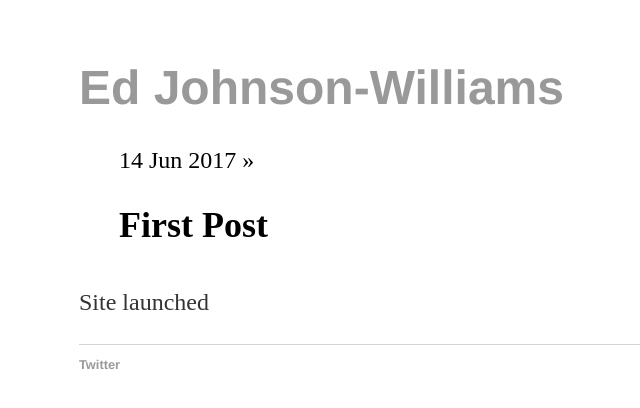
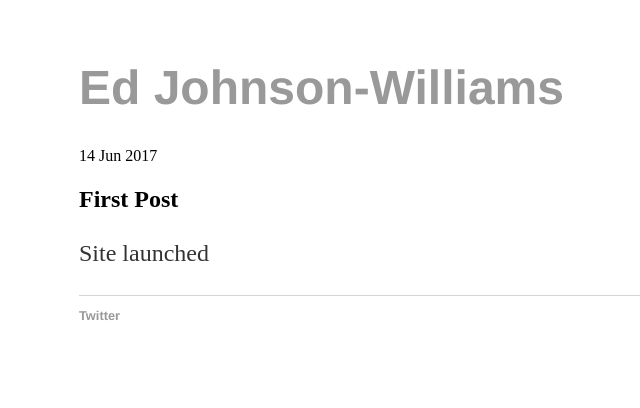
Before and after one commit to edjw/edjw.github.io, a Jekyll site: the page built from _posts/2017-06-14-launch.md, in a window 1280 px wide. Shown: the top 408 px of the page, without its empty margins (113-753 px from the left). Built offline with Jekyll 4.4.1, drawn with Linux system fonts in a browser that asks for light colours.

Commit message:
Create post.html

```diff
--- a/_layouts/post.html
+++ b/_layouts/post.html
@@ -1,7 +1,8 @@
 ---
 layout: default
 ---
-<ul class="posts"><li><span>{{ page.date | date_to_string }}</span> » <h2>{{ page.title }}</h2></li></ul>
+<span>{{ page.date | date_to_string }}</span>
+<h2>{{ page.title }}</h2>
 
 <div class="post">
   {{ content }}
```
